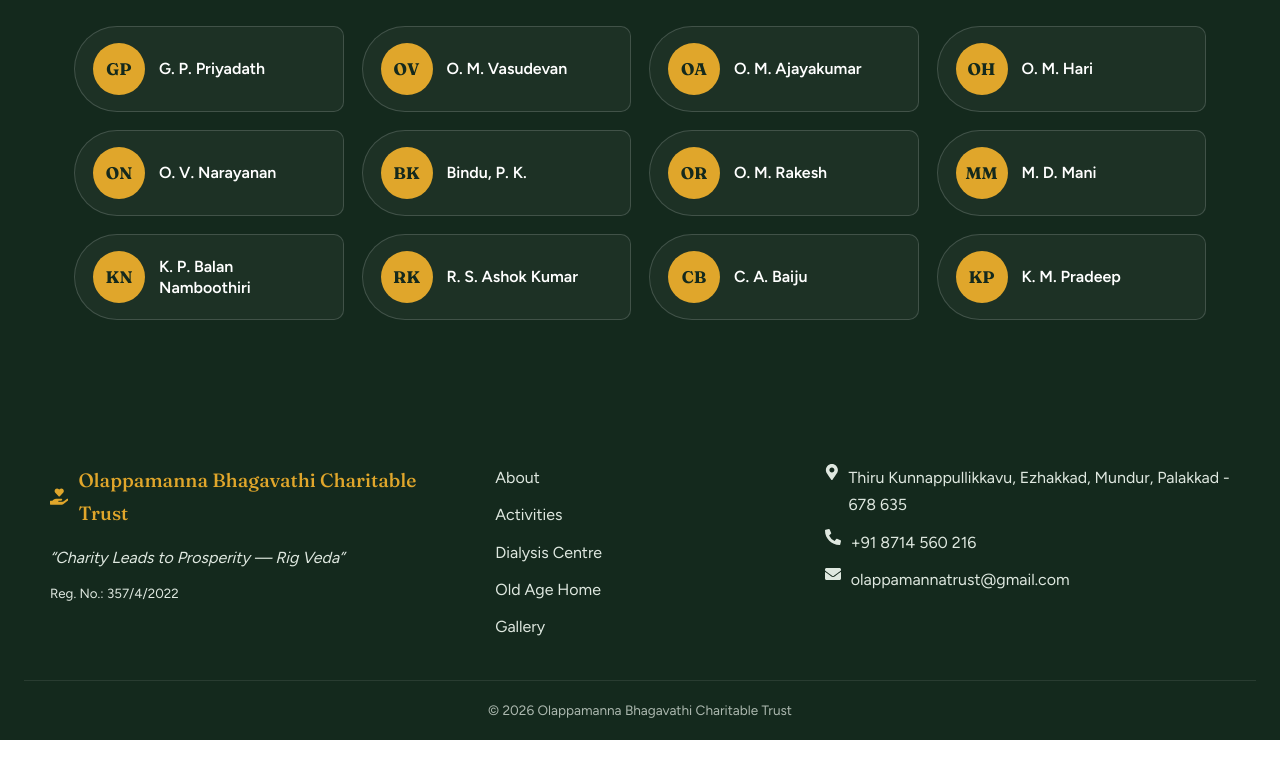
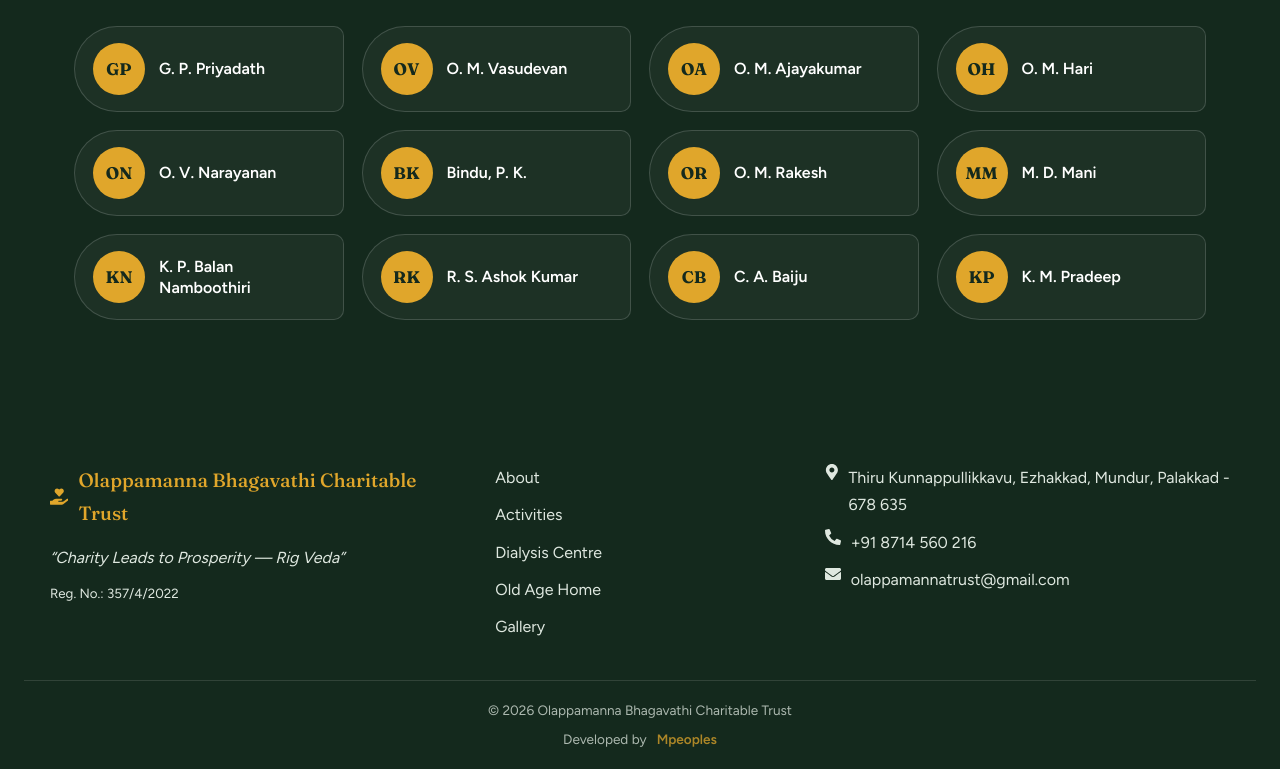
Before and after one commit to Musica-R/trust, a React (Create React App) app: page /about in a window 1280 px wide. Shown: the part 2249-3018 px from the top of the page. Before the commit the page ends 2989 px from the top, so only its background shows below. Built offline with nearby package versions, Linux system fonts and the light colour scheme.

Commit message:
updated code

```diff
--- a/src/Stylesheet/Footer.css
+++ b/src/Stylesheet/Footer.css
@@ -1,11 +1,102 @@
-.bct-foot{background:#14291d;color:#dfe8e0;padding:56px 24px 0}
-.bct-foot-grid{max-width:1180px;margin:0 auto;display:grid;grid-template-columns:1.4fr 1fr 1.4fr;gap:40px}
-.bct-foot-brand{display:flex;gap:10px;align-items:center;font-family:var(--bct-head);font-size:1.2rem;color:#e0a62b}
-.bct-foot-motto{font-style:italic;margin:14px 0 8px}
-.bct-foot-links,.bct-foot-contact{display:flex;flex-direction:column;gap:10px}
-.bct-foot a,.bct-foot span{color:#dfe8e0;text-decoration:none;display:flex;gap:10px;align-items:flex-start}
-.bct-foot a:hover{color:#e0a62b}
-.bct-foot-bottom{margin-top:40px;padding:18px 0;border-top:1px solid rgba(255,255,255,.12);text-align:center;font-size:.85rem;opacity:.75}
-@media (max-width:768px){.bct-foot-grid{grid-template-columns:1fr 1fr}.bct-foot-grid>div:first-child{grid-column:1/-1}}
-@media (max-width:520px){.bct-foot{padding:44px 18px 0}.bct-foot-grid{grid-template-columns:1fr;gap:28px}}
-@media (max-width:320px){.bct-foot{padding:36px 12px 0;font-size:.9rem}}
+.bct-foot {
+    background: #14291d;
+    color: #dfe8e0;
+    padding: 56px 24px 0
+}
+
+.bct-foot-grid {
+    max-width: 1180px;
+    margin: 0 auto;
+    display: grid;
+    grid-template-columns: 1.4fr 1fr 1.4fr;
+    gap: 40px
+}
+
+.bct-foot-brand {
+    display: flex;
+    gap: 10px;
+    align-items: center;
+    font-family: var(--bct-head);
+    font-size: 1.2rem;
+    color: #e0a62b
+}
+
+.bct-foot-motto {
+    font-style: italic;
+    margin: 14px 0 8px
+}
+
+.bct-foot-links,
+.bct-foot-contact {
+    display: flex;
+    flex-direction: column;
+    gap: 10px
+}
+
+.bct-foot a,
+.bct-foot span {
+    color: #dfe8e0;
+    text-decoration: none;
+    display: flex;
+    gap: 10px;
+    align-items: flex-start
+}
+
+.bct-foot a:hover {
+    color: #e0a62b
+}
+
+.bct-foot-bottom {
+    margin-top: 40px;
+    padding: 18px 0;
+    border-top: 1px solid rgba(255, 255, 255, .12);
+    text-align: center;
+    font-size: .85rem;
+    display: flex;
+    flex-direction: column;
+    align-items: center;
+    gap: 6px
+}
+
+.bct-foot-copy,
+.bct-foot-dev {
+    opacity: .75
+}
+
+.bct-foot-dev {
+    display: flex;
+    justify-content: center
+}
+
+.bct-foot-dev strong {
+    color: #e0a62b;
+    font-weight: 600
+}
+
+@media (max-width:768px) {
+    .bct-foot-grid {
+        grid-template-columns: 1fr 1fr
+    }
+
+    .bct-foot-grid>div:first-child {
+        grid-column: 1/-1
+    }
+}
+
+@media (max-width:520px) {
+    .bct-foot {
+        padding: 44px 18px 0
+    }
+
+    .bct-foot-grid {
+        grid-template-columns: 1fr;
+        gap: 28px
+    }
+}
+
+@media (max-width:320px) {
+    .bct-foot {
+        padding: 36px 12px 0;
+        font-size: .9rem
+    }
+}
--- a/src/Stylesheet/pages.css
+++ b/src/Stylesheet/pages.css
@@ -147,7 +147,7 @@
 }
 
 .bct-hero h1 {
-  font-size: 3.8rem;
+  font-size: 2.8rem;
   max-width: 760px
 }
 
--- a/src/components/Footer.jsx
+++ b/src/components/Footer.jsx
@@ -6,7 +6,7 @@
 import "../Stylesheet/Footer.css";
 
 export default function Footer() {
-  const { t } = useLang();
+  const { t, lang } = useLang();
   return (
     <footer className="bct-foot">
       <div className="bct-foot-grid">
@@ -28,7 +28,16 @@
           <a href={`mailto:${trust.email}`}><FaEnvelope /> {trust.email}</a>
         </div>
       </div>
-      <div className="bct-foot-bottom">© {new Date().getFullYear()} {t.brand}</div>
+      <div className="bct-foot-bottom">
+        <div className="bct-foot-copy">© {new Date().getFullYear()} {t.brand}</div>
+        <div className="bct-foot-dev">
+          {lang === "ml" ? (
+            <span>എംപീപ്പിൾസ് വികസിപ്പിച്ചത്</span>
+          ) : (
+            <span>Developed by <strong>Mpeoples</strong></span>
+          )}
+        </div>
+      </div>
     </footer>
   );
 }
--- a/src/data/content.js
+++ b/src/data/content.js
@@ -19,7 +19,7 @@
     address: "Thiru Kunnappullikkavu, Ezhakkad, Mundur, Palakkad - 678 635",
     nav: { home: "Home", about: "About", activities: "Activities", dialysis: "Dialysis Centre", oldAge: "Old Age Home", gallery: "Gallery", contact: "Contact Us" },
     home: {
-      title: "Living together, serving those who need us most",
+      title: "Let us move forward together and extend a helping hand to the deserving",
       sub: "Food, medical equipment, dialysis support and care for poor and bedridden patients in Mundur and Kongad, Palakkad.",
       donate: "Donate Now", learn: "Our Story",
       impact: [["2022", "Year established"], ["30", "Temples linked to our founder"], ["2", "Panchayats served"], ["₹800", "Monthly food kit"]],
@@ -108,7 +108,7 @@
     address: "തിരുകുന്നപ്പുള്ളിക്കാവ്, എഴക്കാട്, മുണ്ടൂർ, പാലക്കാട് - 678 635",
     nav: { home: "ഹോം", about: "ഞങ്ങളെക്കുറിച്ച്", activities: "പ്രവർത്തനങ്ങൾ", dialysis: "ഡയാലിസിസ് കേന്ദ്രം", oldAge: "വൃദ്ധസദനം", gallery: "ഗാലറി", contact: "ബന്ധപ്പെടുക" },
     home: {
-      title: "ഒരുമിച്ച് ജീവിച്ച്, ആവശ്യമുള്ളവർക്ക് സേവനം",
+      title: "ഒത്തൊരുമയോടെ മുന്നേറാം, അർഹരായവർക്ക് കരുതലും കൈത്താങ്ങുമാകാം.",
       sub: "പാലക്കാട് മുണ്ടൂർ, കോങ്ങാട് പ്രദേശങ്ങളിലെ നിർധനരും കിടപ്പുരോഗികളുമായവർക്ക് ഭക്ഷണം, വൈദ്യ ഉപകരണങ്ങൾ, ഡയാലിസിസ് സഹായം, പരിചരണം.",
       donate: "സംഭാവന നൽകൂ", learn: "ഞങ്ങളുടെ കഥ",
       impact: [["2022", "സ്ഥാപിച്ച വർഷം"], ["30", "സ്ഥാപകന് ബന്ധമുള്ള ക്ഷേത്രങ്ങൾ"], ["2", "പഞ്ചായത്തുകൾ"], ["₹800", "പ്രതിമാസ ഭക്ഷ്യക്കിറ്റ്"]],
--- a/src/data/extra.js
+++ b/src/data/extra.js
@@ -3,7 +3,7 @@
 export const extra = {
   en: {
     story: {
-      title: "Living together, serving together",
+      title: "On the path of service, through the strength of unity.",
       text: "Our guiding principle is “Living Together and Engaging in Humanitarian Service.” We walk beside palliative care patients and their families, so no one in Mundur and Kongad faces illness alone.",
       points: ["Formed in 2022 at the special initiative of Sri O.M.C. Neelakandan Namboothiripad", "Works with palliative care centres, health institutions and doctors in Kongad and Mundur", "Runs on public donations and the trust's own funds"],
     },
@@ -40,9 +40,9 @@
   },
   ml: {
     story: {
-      title: "ഒരുമിച്ച് ജീവിച്ച്, ഒരുമിച്ച് സേവിച്ച്",
+      title: "ഒരുമയുടെ കരുത്തിൽ, സേവനത്തിന്റെ പാതയിൽ",
       text: "“ഒരുമിച്ച് ജീവിക്കുക, മാനവസേവനത്തിൽ ഏർപ്പെടുക” എന്നതാണ് ഞങ്ങളുടെ തത്വം. മുണ്ടൂരിലും കോങ്ങാടും ആരും രോഗത്തെ ഒറ്റയ്ക്ക് നേരിടേണ്ടി വരാതിരിക്കാൻ പാലിയേറ്റീവ് രോഗികൾക്കും കുടുംബങ്ങൾക്കും ഒപ്പം ഞങ്ങൾ നിൽക്കുന്നു.",
-      points: ["ശ്രീ ഒ.എം.സി. നീലകണ്ഠൻ നമ്പൂതിരിപ്പാടിന്റെ പ്രത്യേക മുൻകൈയിൽ 2022-ൽ രൂപീകരിച്ചു", "കോങ്ങാട്, മുണ്ടൂർ പ്രദേശങ്ങളിലെ പാലിയേറ്റീവ് കേന്ദ്രങ്ങൾ, ആരോഗ്യ സ്ഥാപനങ്ങൾ, ഡോക്ടർമാർ എന്നിവരുമായി സഹകരിക്കുന്നു", "പൊതുസംഭാവനകളും ട്രസ്റ്റ് ഫണ്ടും കൊണ്ട് പ്രവർത്തിക്കുന്നു"],
+      points: ["ശ്രീ ഒ.എം.സി. നീലകണ്ഠൻ നമ്പൂതിരിപ്പാടിന്റെ പ്രത്യേക നേതൃത്വത്തിൽ 2022-ൽ രൂപീകരിച്ചു", "കോങ്ങാട്, മുണ്ടൂർ പ്രദേശങ്ങളിലെ പാലിയേറ്റീവ് കേന്ദ്രങ്ങൾ, ആരോഗ്യ സ്ഥാപനങ്ങൾ, ഡോക്ടർമാർ എന്നിവരുമായി സഹകരിക്കുന്നു", "പൊതുസംഭാവനകളും ട്രസ്റ്റ് ഫണ്ടും കൊണ്ട് പ്രവർത്തിക്കുന്നു"],
     },
     equipHome: { title: "ഒരു വീടിനെ മാറ്റുന്ന ഉപകരണങ്ങൾ", sub: "വാങ്ങാൻ കഴിയാത്ത രോഗികൾക്കാണ് ഓരോന്നും നൽകുന്നത്. ഒരെണ്ണം നിങ്ങൾക്കും സ്പോൺസർ ചെയ്യാം.", sponsor: "സ്പോൺസർ ചെയ്യൂ" },
     equipDesc: [
--- a/src/pages/Contact.jsx
+++ b/src/pages/Contact.jsx
@@ -29,6 +29,7 @@
   return (
     <>
       <PageHero image={img.contact} title={c.title} sub={c.sub} />
+
       <section className="bct-sec">
         <div className="bct-wrap">
           <Stagger className="bct-cards bct-cards-3" step={140}>
--- a/src/pages/Home.jsx
+++ b/src/pages/Home.jsx
@@ -270,13 +270,15 @@
         </div>
       </section>
 
-      <section className="bct-impact">
+
+      {/* <section className="bct-impact">
         <Stagger key={`i-${lang}`} className="bct-impact-grid" step={200}>
           {h.impact.map(([n, l]) => (
             <div key={l} className="bct-impact-item"><CountUp value={n} /><span>{l}</span></div>
           ))}
         </Stagger>
-      </section>
+      </section> */}
+
 
       {/* Story: photos slide in left to right + pull quote */}
       <section className="bct-sec bct-story">
```
Also changed, not shown: 1 other file (tests, documents, lock files or other folders).
